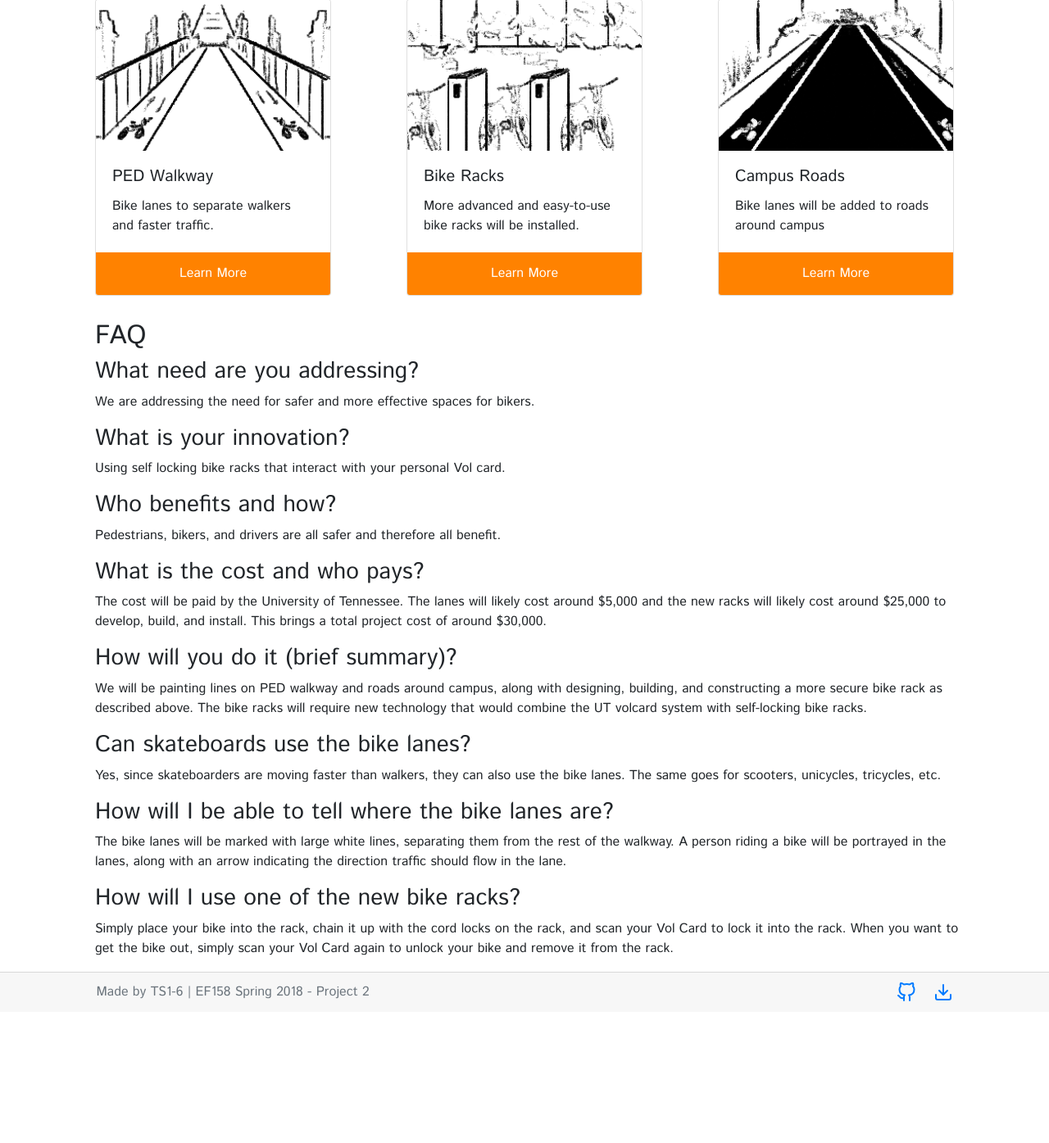
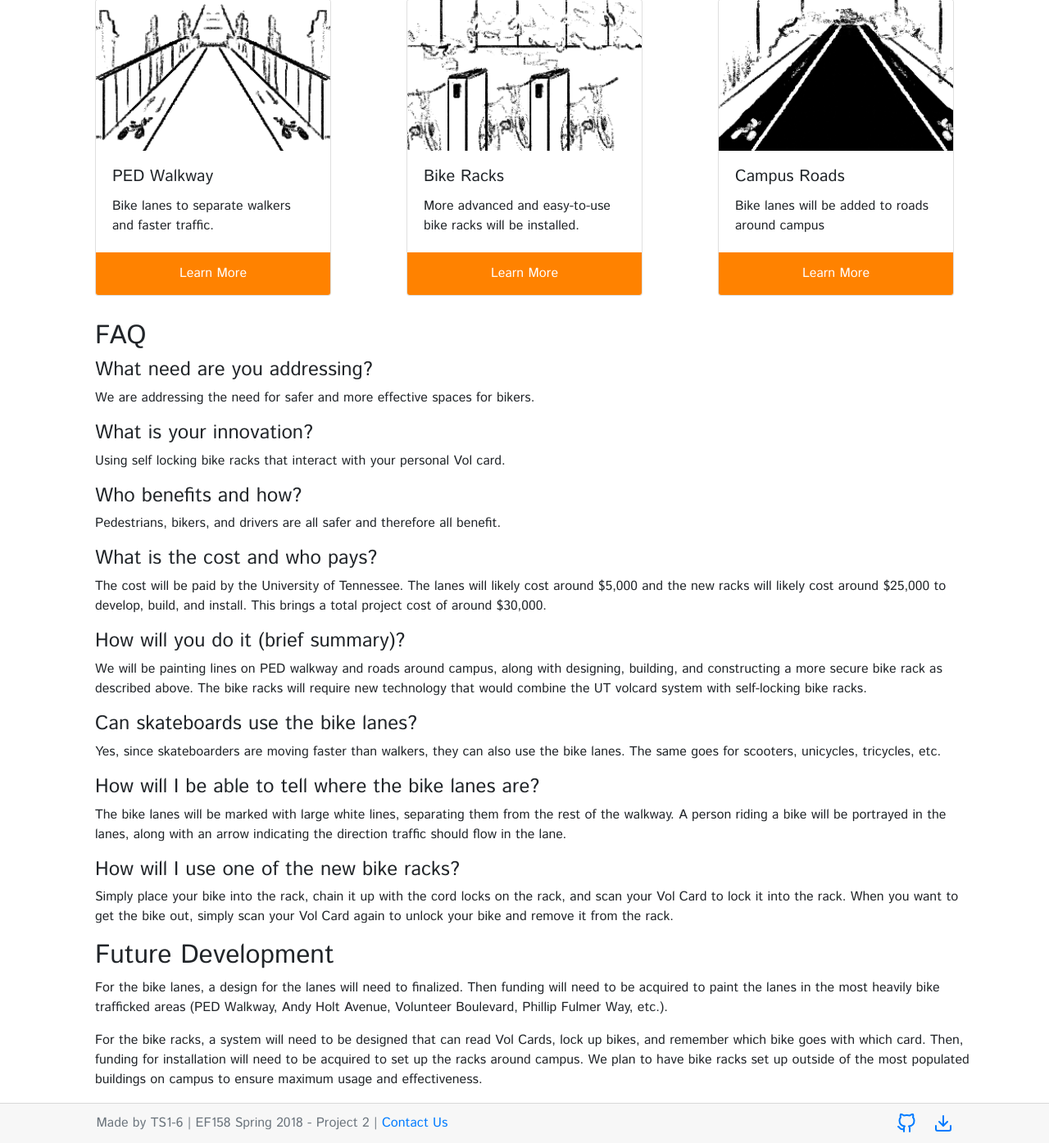
Before and after one commit to vjsrinivas/web-bike, a PHP site: page / in a window 1280 px wide. Shown: the part 1131-2526 px from the top of the page at 82% size. Before the commit the page ends 2353 px from the top, so only its background shows below. Run offline with PHP 8.4, Linux system fonts and the light colour scheme; some libraries are stand-ins or nearby versions.

Commit message:
Final v2

```diff
--- a/css/boot.css
+++ b/css/boot.css
@@ -7,6 +7,9 @@ body {
   padding: 0; }
 
 .container#faq .content .body {
+  margin-left: 31px; }
+
+.container#future .content .body {
   margin-left: 31px; }
 
 .navbar.bg-light {
--- a/css/boot.scss
+++ b/css/boot.scss
@@ -20,6 +20,14 @@ body{
 }
 
 .container#faq{
+    .content{
+        .body{
+            margin-left: 31px;
+        }
+    }
+}
+
+.container#future{
     .content{
         .body{
             margin-left: 31px;
--- a/index.html
+++ b/index.html
@@ -27,6 +27,9 @@
                         </li>
                         <li class="nav-item">
                             <a class="nav-link" href="#faq">FAQ</a>
+                        </li>
+                        <li class="nav-item">
+                            <a class="nav-link" href="#future">Future</a>
                         </li>
                         </ul>
                     </div>
@@ -125,44 +128,56 @@
             <div class="content">
                 <a id="faq"><h2 id="faq-text">FAQ</h2></a>
                 <div class="body">
-                    <h3>What need are you addressing?</h3>
+                    <h4>What need are you addressing?</h4>
                     <p>We are addressing the need for safer and more effective spaces for bikers.</p>
                 </div>
                 <div class="body">
-                    <h3>What is your innovation?</h3>
+                    <h4>What is your innovation?</h4>
                     <p>Using self locking bike racks that interact with your personal Vol card.</p>
                 </div>
                 <div class="body">
-                    <h3>Who benefits and how?</h3>
+                    <h4>Who benefits and how?</h4>
                     <p>Pedestrians, bikers, and drivers are all safer and therefore all benefit.</p>
                 </div>
                 <div class="body">
-                    <h3>What is the cost and who pays?</h3>
+                    <h4>What is the cost and who pays?</h4>
                     The cost will be paid by the University of Tennessee. The lanes will likely cost around $5,000 and the new racks will likely cost around $25,000 to develop, build, and install. This brings a total project cost of around $30,000.
                     <p></p>
                 </div>
                 <div class="body">
-                    <h3>How will you do it (brief summary)?</h3>
+                    <h4>How will you do it (brief summary)?</h4>
                     <p>We will be painting lines on PED walkway and roads around campus, along with designing, building, and constructing a more secure bike rack as described above. The bike racks will require new technology that would combine the UT volcard system with self-locking bike racks.</p>
                 </div>
                 <div class="body">
-                    <h3>Can skateboards use the bike lanes?</h3>
+                    <h4>Can skateboards use the bike lanes?</h4>
                     <p>Yes, since skateboarders are moving faster than walkers, they can also use the bike lanes. The same goes for scooters, unicycles, tricycles, etc.</p>
                 </div>
                 <div class="body">
-                    <h3>How will I be able to tell where the bike lanes are?</h3>
+                    <h4>How will I be able to tell where the bike lanes are?</h4>
                     <p>The bike lanes will be marked with large white lines, separating them from the rest of the walkway. A person riding a bike will be portrayed in the lanes, along with an arrow indicating the direction traffic should flow in the lane.</p>
                 </div>
                 <div class="body">
-                    <h3>How will I use one of the new bike racks?</h3>
+                    <h4>How will I use one of the new bike racks?</h4>
                     <p> Simply place your bike into the rack, chain it up with the cord locks on the rack, and scan your Vol Card to lock it into the rack. When you want to get the bike out, simply scan your Vol Card again to unlock your bike and remove it from the rack.</p>
+                </div>
+            </div>
+        </div>
+
+        <div class="container" id="future">
+            <div class="content">
+                <a id="future"><h2 id="faq-text">Future Development</h2></a>
+                <div class="body">
+                    <p>For the bike lanes, a design for the lanes will need to finalized. Then funding will need to be acquired to paint the lanes in the most heavily bike trafficked areas (PED Walkway, Andy Holt Avenue, Volunteer Boulevard, Phillip Fulmer Way, etc.). </p>
+
+                        <p>For the bike racks, a system will need to be designed that can read Vol Cards, lock up bikes, and remember which bike goes with which card. Then, funding for installation will need to be acquired to set up the racks around campus. We plan to have bike racks set up outside of the most populated buildings on campus to ensure maximum usage and effectiveness.
+                        </p>
                 </div>
             </div>
         </div>
 
         <footer class="card-footer text-muted">
             <div class="container ">
-                <p>Made by TS1-6 | EF158 Spring 2018 - Project 2</p>
+                <p>Made by TS1-6 | EF158 Spring 2018 - Project 2 | <a href="mailto:vrajago2@vols.utk.edu?&cc=gjones38@vols.utk.edu&bcc=cwiley3@vols.utk.edu">Contact Us</a></p>
                 <span>
                     <a href="https://github.com/vjsrinivas/web-bike"><i id="github" data-feather="github"></i></a>
                     <a href="https://github.com/vjsrinivas/web-bike/archive/master.zip"><i id="download" data-feather="download"></i></a>
--- a/js/client.js
+++ b/js/client.js
@@ -13,7 +13,7 @@ $('#exampleModal').on('show.bs.modal', function (event) {
         modal.find('.modal-body').text('Better bike racks will be installed to keep bikes safe during class and overnight. These will be Vol Card activated and free to use for all students.')
     }
     else{
-        modal.find('.modal-title').text('Bike Racks');
+        modal.find('.modal-title').text('Campus Roads');
         modal.find('.modal-body').text('Bike lanes will be painted on roads around campus to leave a designated space for bike riders to travel around campus. The addition of bike lanes on roads around campus will allow bicycle riders to travel around campus safely.')
     }
     modal.find('.modal-body input').val(recipient)
```
